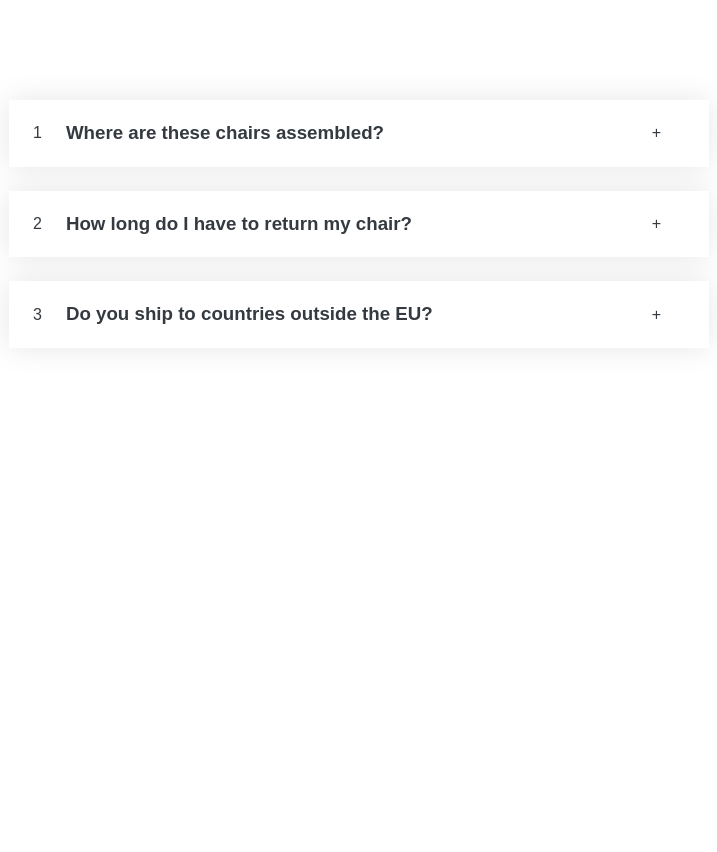
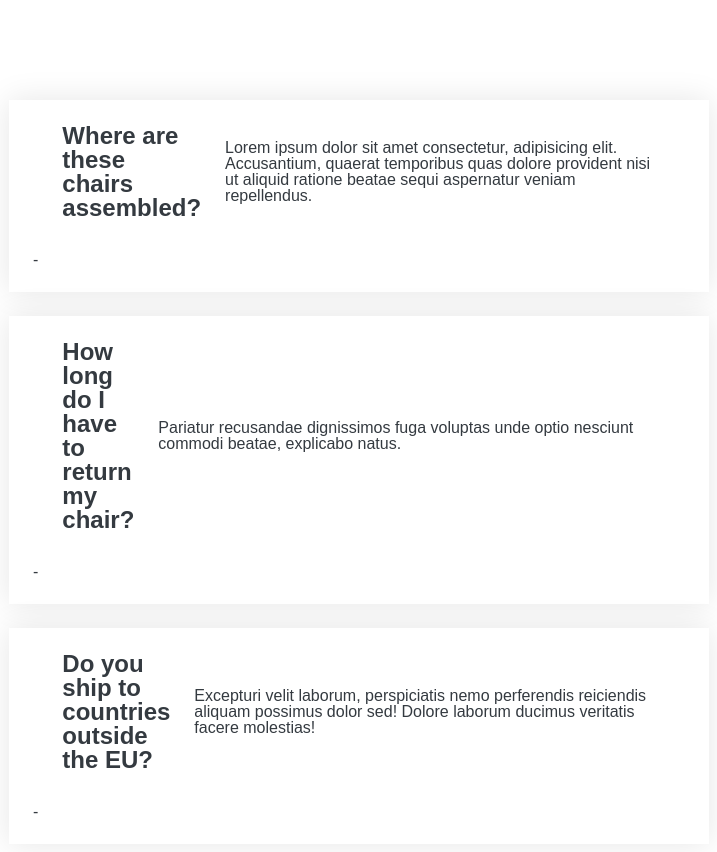
Before and after one commit to rehmeee/React-practice-projects, a React (Create React App) app in the folder simple-accordin-app/: page / in a window 1280 px wide. Shown: the top 852 px of the page, without its empty margins (281-998 px from the left). Before the commit the page ends 800 px from the top, so only its background shows below. Built offline with nearby package versions, Linux system fonts and the light colour scheme.

Commit message:
do some modificationa to optimize the code

```diff
--- a/simple-accordin-app/src/App.js
+++ b/simple-accordin-app/src/App.js
@@ -1,4 +1,3 @@
-import logo from './logo.svg';
 import './App.css';
 import Item from './components/Item';
 import { useState } from 'react';
@@ -22,16 +21,11 @@ const faqs = [
 ];
 
 function App() {
-  const [checkClicked, setCheckeClicked] = useState(false);
-  function handleSetCheckeClick(id){
-    console.log(id);
-  }
-  let i = 10;
+ // this is just for a key to reduce the error given by the react
   let j = 1;
   return (
     <div className = "accordion">
-      {faqs.map((question)=> <Item key={i++} title = {question.title} id = {j++} checkClicked={checkClicked} handleCheckclicked = {handleSetCheckeClick} text = {question.text}/>)}
-
+     {faqs.map((question) => <Item title={question.title} text = {question.text} key={j++}/>)}
     </div>
   );
 }
--- a/simple-accordin-app/src/components/Item.js
+++ b/simple-accordin-app/src/components/Item.js
@@ -1,12 +1,13 @@
-import React from 'react'
+import React, { useState } from 'react'
 
-function Item({title, text,id,checkClicked,handleCheckclicked}) {
+function Item({title, text,key}) {
+    const [showAnswer, setshowAnswer] = useState(true);
   return (
-    <div className = "item" onClick={()=> handleCheckclicked(id)}>
-        <span>{id}</span>
-        <h3>{title}</h3>
-        {checkClicked ? <p>{text}</p>: ""}
-        <span>+</span>
+    <div className = "item">
+        <span>{key}</span>
+      <h2>{title}</h2>
+      {showAnswer ? <p>{text}</p>: ""}
+      <span>{showAnswer ? "-" : "+"}</span>
 
     </div>
   )
```
